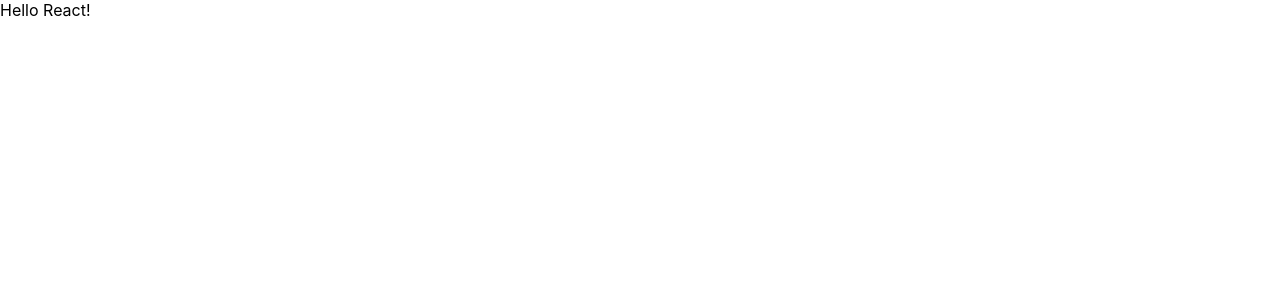
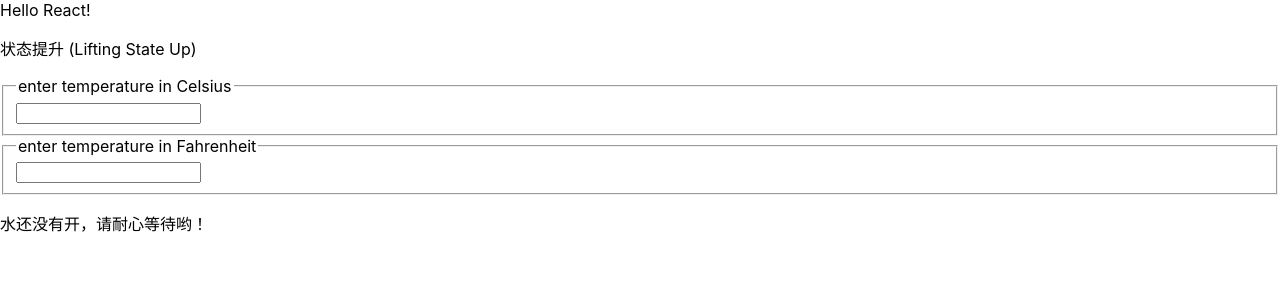
Before and after one commit to glinaini/react-doc, a React (Create React App) app: page /LiftingState in a window 1280 px wide. Shown: the top 300 px of the page. Built offline with nearby package versions, Linux system fonts and the light colour scheme.

Commit message:
组件state状态提升，在父组件中保存和计算

```diff
--- /dev/null
+++ b/src/1-10LiftingStateUp/LiftingState.js
@@ -0,0 +1,76 @@
+import React, { Component } from "react";
+import TemperatureInput from "./TemperatureInput";
+
+function BoilingVerdict(props) {
+  if (props.celsius >= 100) {
+    return <p>水开了哟</p>;
+  }
+  return <p>水还没有开，请耐心等待哟！</p>;
+}
+
+// 摄氏度与华氏度得转换
+function toCelsius(fahrenheit) {
+  return ((fahrenheit - 32) * 5) / 9;
+}
+function toFahrenheit(celsius) {
+  return (celsius * 9) / 5 + 32;
+}
+// 华氏温度与摄氏温度之间的 转换  结果转为字符串
+function tryConvert(temperature, convert) {
+  const input = parseFloat(temperature);
+  if (Number.isNaN(input)) return "";
+  const output = convert(input);
+  const rounded = Math.round(output * 1000) / 1000;
+  console.log(output)
+  return rounded.toString();
+}
+
+export default class LiftingState extends Component {
+  constructor(props) {
+    super(props);
+    this.state = { temperature: "", scale: "c" };
+    this.handleCelsiusChange = this.handleCelsiusChange.bind(this)
+    this.handlefahrenheitChange = this.handlefahrenheitChange.bind(this)
+  }
+
+  handleCelsiusChange(temperature){
+      this.setState({scale: "c", temperature})
+  }
+  handlefahrenheitChange(temperature){
+      this.setState({scale: "f", temperature})
+  }
+
+  render() {
+    const { temperature, scale } = this.state;
+    const celsius =
+      scale === "f" ? tryConvert(temperature, toCelsius) : temperature;
+    const fahrenheit =
+      scale === "c" ? tryConvert(temperature, toFahrenheit) : temperature;
+    return (
+      <div>
+        <p>状态提升 (Lifting State Up)</p>
+
+        {/* <fieldset>
+          <legend>请输入你得温度：</legend>
+          <input
+            value={temperature}
+            onChange={e => this.setState({ temperature: e.target.value })}
+          />
+          <BoilingVerdict celsius={parseFloat(temperature)} />
+        </fieldset> */}
+
+        <TemperatureInput
+          scale="c"
+          temperature={celsius}
+          onTemperatureChange={this.handleCelsiusChange}
+        />
+        <TemperatureInput
+          scale="f"
+          temperature={fahrenheit}
+          onTemperatureChange={this.handlefahrenheitChange}
+        />
+        <BoilingVerdict celsius={parseFloat(celsius)}></BoilingVerdict>
+      </div>
+    );
+  }
+}
--- /dev/null
+++ b/src/1-10LiftingStateUp/TemperatureInput.js
@@ -0,0 +1,33 @@
+import React, { Component } from "react";
+const scaleNames = {
+  c: "Celsius",
+  f: "Fahrenheit"
+};
+
+
+
+export default class TemperatureInput extends Component {
+  constructor(props) {
+    super(props);
+    this.state = { };
+    // this.state = { temperature: "" };
+  }
+  render() {
+    // const { temperature } = this.state;
+    // const scale = this.props.scale;
+    const { temperature,onTemperatureChange, scale} = this.props
+    return (
+      <div>
+        {/* <text> temperature Input </text> */}
+        <fieldset>
+          <legend>enter temperature in {scaleNames[scale]}</legend>
+          <input
+            value={temperature}
+            // onChange={e => this.setState({ temperature: e.target.value })}
+            onChange={e => onTemperatureChange(e.target.value )}
+          />
+        </fieldset>
+      </div>
+    );
+  }
+}
--- a/src/App.js
+++ b/src/App.js
@@ -11,6 +11,7 @@
 import ConditionalRendering from "./1-7-ConditionalRendering";
 import ListAndKey from "./1-8-ListsAndKey";
 import Forms from "./1-9-Forms";
+import LiftingState from "./1-10LiftingStateUp/LiftingState"
 
 import ErrorBoundaries from "./2-24-ErrorBoundaries";
 
@@ -28,6 +29,7 @@
           <Route path="/ConditionalRendering" component={ConditionalRendering}/>
           <Route path="/ListAndKey" component={ListAndKey}/>
           <Route path="/Forms" component={Forms}/>
+          <Route path="/LiftingState" component={LiftingState}/>
         </ErrorBoundaries>
       </Router>
     );
```
